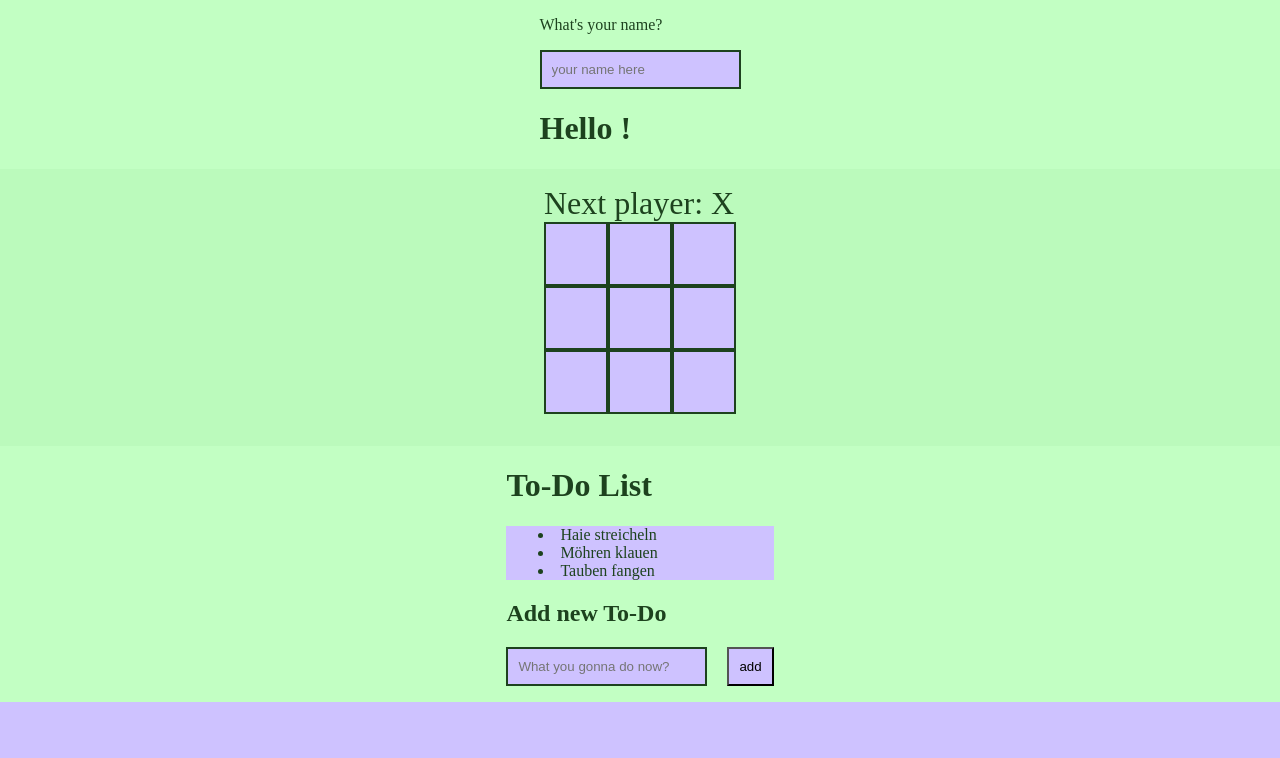
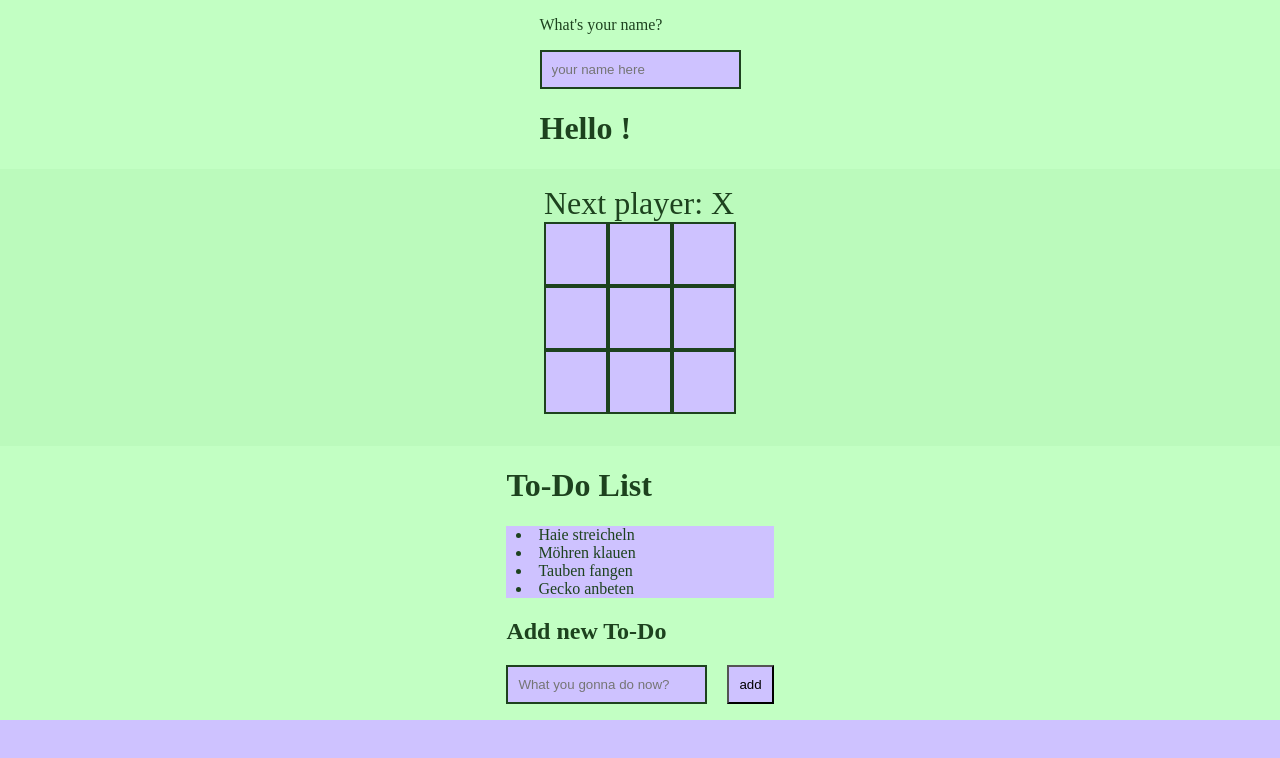
Before and after one commit to Sweet-Lunalotl/bootcamp, a React (Vite) app in the folder Aufgaben/reaktionstest/reaktionstest/: page / in a window 1280 px wide. Shown: the top 758 px of the page. Built offline with nearby package versions, Linux system fonts and the light colour scheme.

Commit message:
continued todo list thingy

```diff
--- a/Aufgaben/reaktionstest/reaktionstest/src/App.css
+++ b/Aufgaben/reaktionstest/reaktionstest/src/App.css
@@ -44,5 +44,6 @@
 
 .listarea{
     background-color: #cec2ff;
-    padding-left: 2em;
+    list-style-position: inside;
+    padding-left: 10px;
 }
--- a/Aufgaben/reaktionstest/reaktionstest/src/components/organism/TaskList.tsx
+++ b/Aufgaben/reaktionstest/reaktionstest/src/components/organism/TaskList.tsx
@@ -2,9 +2,10 @@ import TextBox from "../atoms/TextBox.tsx";
 import {useState} from "react";
 import MyButton from "../atoms/MyButton.tsx";
 
-function SubmitTask({maxLength = 60}){
+function SubmitTask({maxLength = 100}){
     const [text, setText] = useState("")
-    const [list, setList] = useState(["Haie streicheln", "Möhren klauen", "Tauben fangen"]);
+    const [list, setList] = useState(["Haie streicheln", "Möhren klauen", "Tauben fangen", "Gecko anbeten"]);
+    const [count, setCount] = useState(0)
 
     function AddButtonClicked(){
         if (text != ""){
@@ -13,16 +14,28 @@ function SubmitTask({maxLength = 60}){
         setText("")
     }
 
+    function ToDoClicked(){
+        setCount(count + 1)
+        if(count > 0){
+            console.log("streichen")
+        }
+        else if(count > 1){
+            console.log("löschen")
+        }
+    }
+
+
+
     return (
         <>
             <div className="listarea">
             {list.map(item => {
-                return <li key={item}>{item}</li>
+                return <li onClick={AddButtonClicked} key={item}>{item}</li>
             })}
             </div>
             <h2>Add new To-Do</h2>
             <TextBox setCurrentText={setText} currentText={text} placeHolder="What you gonna do now?" maxLength={maxLength}></TextBox>
-            <MyButton title="add" onClick={AddButtonClicked}></MyButton>
+            <MyButton title="add" onClick={ToDoClicked}></MyButton>
         </>
     )
 }
@@ -40,3 +53,10 @@ function TaskList(){
 }
 
 export default TaskList
+
+/*
+Idee: Liste als Link mit Attribut times clicked
+times clicked 0: normal
+1: durchgestriche
+2: löschen
+ */
```
